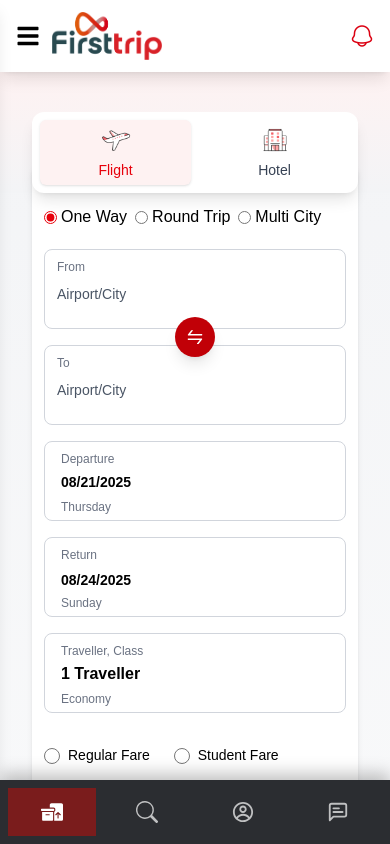
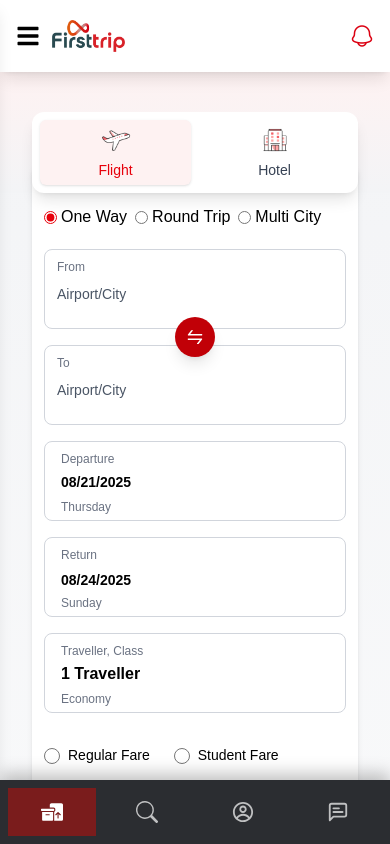
Before and after one commit to Shormily/beatch, a React (Vite) app: page / in a window 390 px wide. Shown: the top 844 px of the page. Built offline with nearby package versions, Linux system fonts and the light colour scheme; a web font is replaced by a local one.

Commit message:
complete

```diff
--- a/src/component/layout/navbar.jsx
+++ b/src/component/layout/navbar.jsx
@@ -32,22 +32,38 @@ export default function Navbar() {
       <nav className="bg-white shadow shadow-lg sticky top-0 z-50 py-2 text-[14px] font-murecho">
         <div className="max-w-[1200px] mx-auto px-4">
           <div className="flex justify-between items-center h-14 md:h-16">
-            {/* Left side (Toggle + Logo) */}
-            <div className="flex items-center gap-3">
+           {/* Left side (Toggle + Logo) -- Only Small Screen */}
+<div className="flex items-center gap-3 md:hidden">
   {/* Mobile Toggle Button */}
-              <button className="md:hidden text-2xl" onClick={() => setOpen(!open)}>
-                {open ? <FaBars /> : <FaBars />}
+  <button
+    className="text-2xl flex items-center"
+    onClick={() => setOpen(!open)}
+  >
+    <FaBars />
   </button>
 
   {/* Logo */}
-              <Link to={"/"}>
+  <Link to={"/"} className="flex items-center">
     <img
-                  className="h-12 w-auto sm:mb-5 lg:mb-1"
+      className="h-8 w-auto"  // ছোট height মোবাইলের জন্য
       src={navlogo}
       alt="logo"
     />
   </Link>
 </div>
+
+{/* Left side (Only Medium & Large Screen) */}
+<div className="hidden md:flex items-center gap-3">
+  <Link to={"/"}>
+    <img
+      className="h-12 w-auto"  // আগের মতো থাকবে
+      src={navlogo}
+      alt="logo"
+    />
+  </Link>
+</div>
+
+
 
 
             {/* Menu Items (Desktop) */}
--- a/src/component/layout/pages/AirlineAlliances.jsx
+++ b/src/component/layout/pages/AirlineAlliances.jsx
@@ -31,7 +31,7 @@ const AirlineAlliances = () => {
   return (
     <div className="bg-white py-12 font-murecho">
       <div className="max-w-[1240px] mx-auto text-center px-8">
-        <h2 className="text-3xl md:text-3xl font-bold text-gray-900">
+        <h2 className="text-2xl sm:text-4xl md:text-3xl lg:text-4xl font-bold text-gray-900">
           Travel Beyond Expectations with Our Trusted Airline Alliances
         </h2>
         <p className="text-gray-600 mt-2">
--- a/src/component/layout/pages/FlightForm.jsx
+++ b/src/component/layout/pages/FlightForm.jsx
@@ -90,10 +90,10 @@ export default function FlightForm() {
         {/* Search button */}
         <div className="w-full lg:w-auto flex justify-center lg:justify-end flex-shrink-0 mt-4 lg:mt-0">
           <button
-            className="w-32 sm:w-36 md:w-40 lg:w-24 sm:h-18 md:h-18 lg:h-20 rounded-md bg-red-700 hover:bg-red-500 text-white flex items-center justify-center gap-2"
+            className="w-32 sm:w-36 md:w-40 lg:w-24 sm:h-18 md:h-18 py-1 lg:h-20 rounded-md bg-red-700 hover:bg-red-500 text-white flex items-center justify-center gap-2"
             title="Search"
           >
-            <CiSearch className="inline-block" size={36} />
+            <CiSearch className="inline-block " size={36} />
             <span className="lg:hidden font-semibold text-sm">Search</span>
           </button>
         </div>
```
Lines whose indentation alone changed are shown as unchanged.
